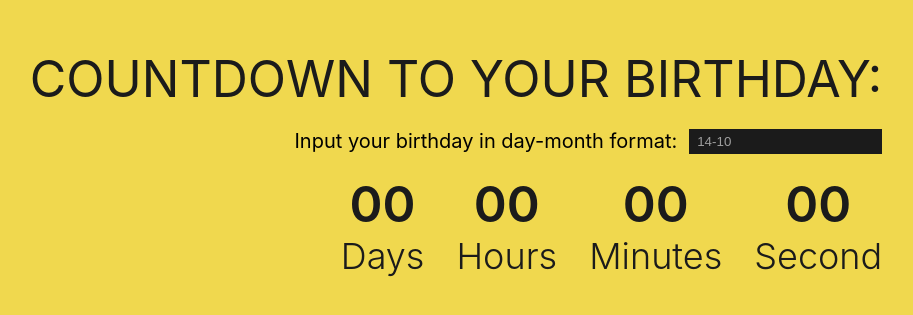
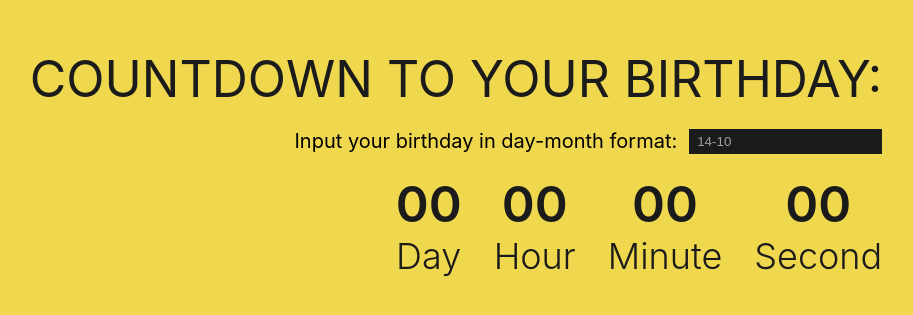
Before and after one commit to MGlower-RU/timer, a React (Create React App) app: page / in a window 1280 px wide. Shown: the part 227-542 px from the top of the page, without its empty margins (184-1097 px from the left). Built offline with nearby package versions, Linux system fonts and the light colour scheme.

Commit message:
All ready except of declensionWords function

```diff
--- a/src/App.js
+++ b/src/App.js
@@ -12,8 +12,34 @@ function App() {
 
   const formatNumber = num => num < 10 ? `0${num}` : num
 
-  function declensionWords() {
-    return 'Days'
+  function declensionWords(time, value) {
+    switch (time) {
+      case 'day':
+        if(value < 5) {
+          return 'day'
+        } else {
+          return 'days'
+        }
+      case 'hour':
+        if(value < 5) {
+          return 'hour'
+        } else {
+          return 'hours'
+        }
+      case 'minute':
+        if(value < 5) {
+          return 'minute'
+        } else {
+          return 'minutes'
+        }
+      case 'second':
+        if(value < 5) {
+          return 'second'
+        } else {
+          return 'seconds'
+        }
+      default: break;
+    }
   }
 
   const placeholderDate = `${formatNumber(new Date().getDate())}-${formatNumber(new Date().getMonth() + 1)}`
@@ -66,7 +92,7 @@ function App() {
             {time.days}
           </span>
           <p>
-            {declensionWords()}
+            {declensionWords('day', time.days)}
           </p>
         </div>
         <div className="timer__time-left__days">
@@ -74,7 +100,7 @@ function App() {
             {time.hours}
           </span>
           <p>
-            Hours
+            {declensionWords('hour', time.hours)}
           </p>
         </div>
         <div className="timer__time-left__days">
@@ -82,7 +108,7 @@ function App() {
             {time.minutes}
           </span>
           <p>
-            Minutes
+            {declensionWords('minute', time.minutes)}
           </p>
         </div>
         <div className="timer__time-left__days">
@@ -90,7 +116,7 @@ function App() {
             {time.seconds}
           </span>
           <p>
-            Second
+            {declensionWords('second', time.seconds)}
           </p>
         </div>
       </div>
--- a/src/styles/App.scss
+++ b/src/styles/App.scss
@@ -49,5 +49,6 @@ h1 {
   p {
     font-size: 36px;
     font-weight: 300;
+    text-transform: capitalize;
   }
 }
```
